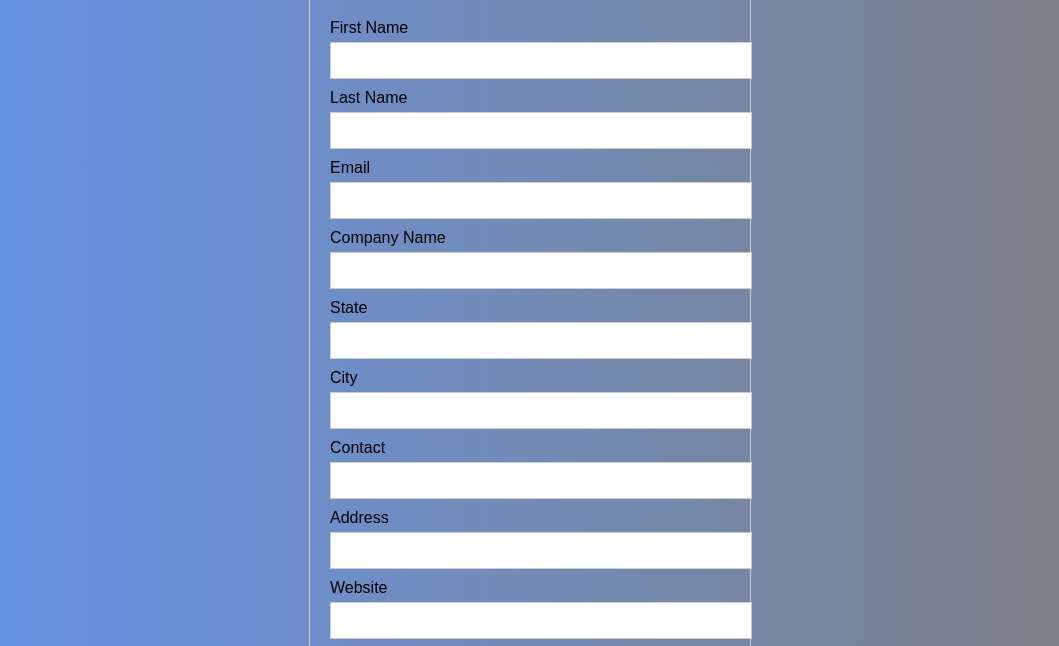
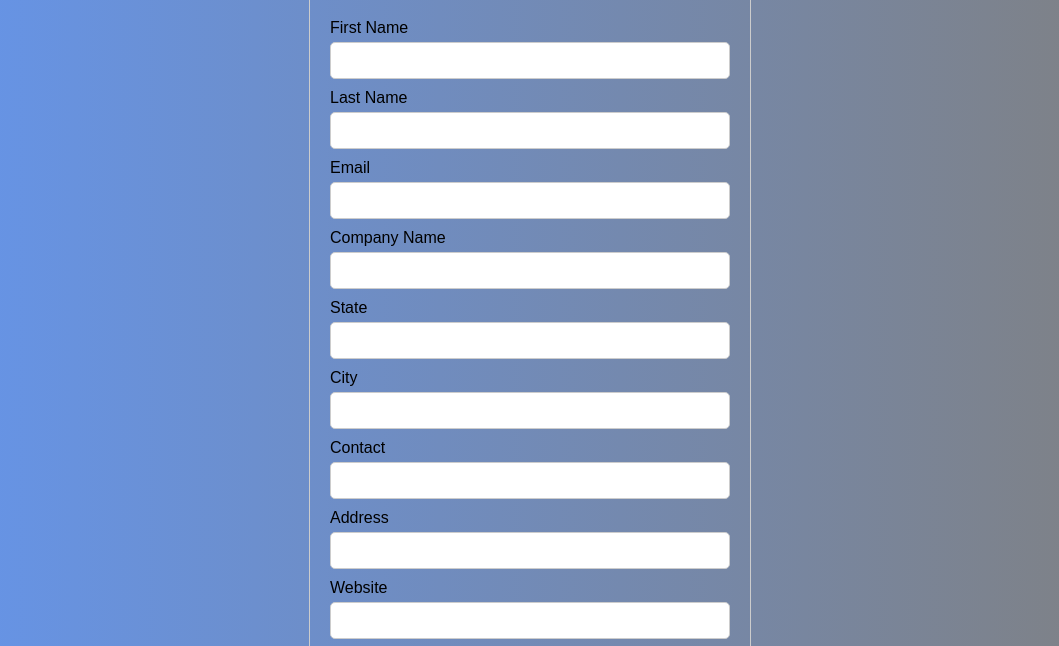
Before and after one commit to njorogewambuielizabeth/Registration-Inputs, a plain HTML site: page Company Profile/index.html in a window 1280 px wide. Shown: the part 90-736 px from the top of the page, without its empty margins (110-1169 px from the left). Drawn offline with Linux system fonts and the light colour scheme.

Commit message:
resized the forms

```diff
--- a/Candidate Profile/style.css
+++ b/Candidate Profile/style.css
@@ -8,6 +8,7 @@ body {
     margin: 0 auto;
     padding: 20px;
     border: 1px solid #ccc;
+
   }
 
   h1 {
@@ -17,6 +18,7 @@ body {
   label {
     display: block;
     margin-bottom: 5px;
+
   }
 
   input,
@@ -26,6 +28,11 @@ body {
     padding: 10px;
     border: 1px solid #ccc;
     margin-bottom: 10px;
+    border-radius: 5px;
+
+    box-sizing: border-box;
+
+
   }
 
   button {
--- a/Company Profile/style.css
+++ b/Company Profile/style.css
@@ -25,6 +25,8 @@ body {
     padding: 10px;
     border: 1px solid #ccc;
     margin-bottom: 10px;
+    border-radius: 5px;
+    box-sizing: border-box;
   }
 
   input[type="url"] {
```
